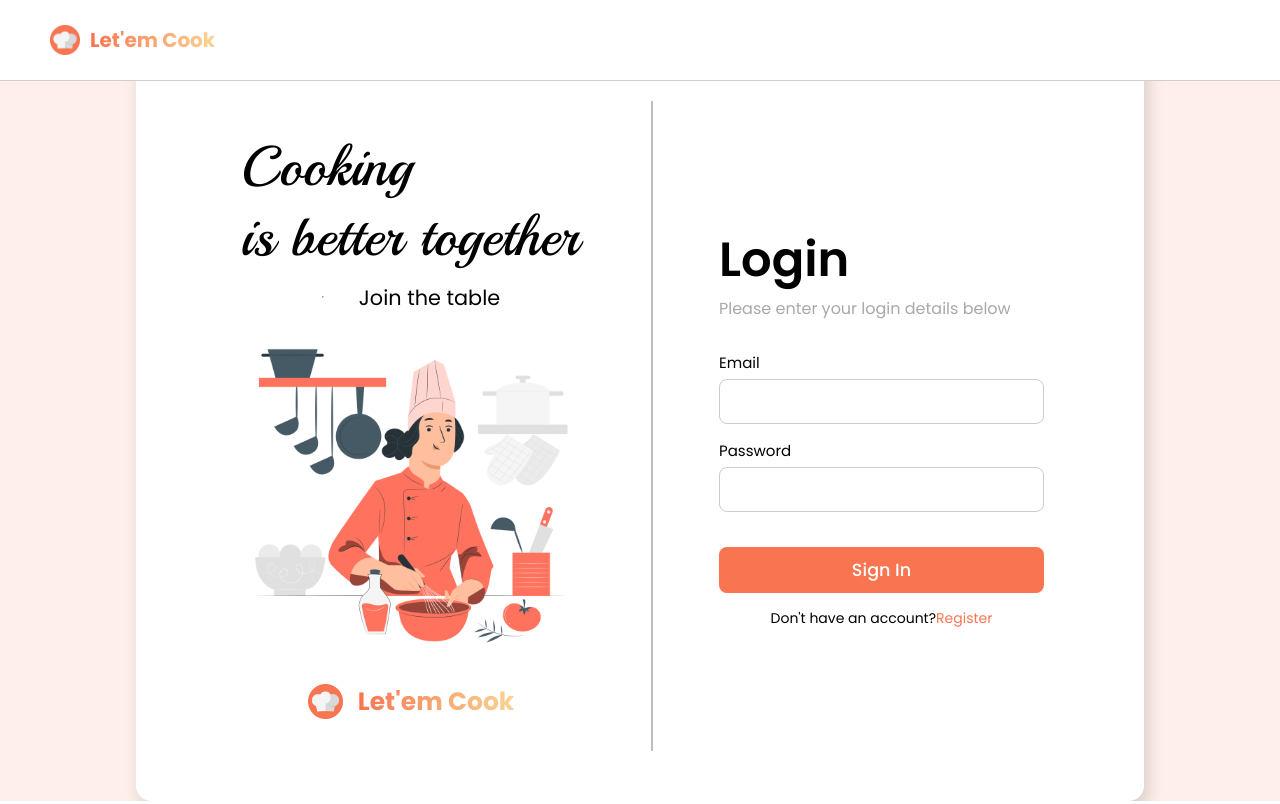
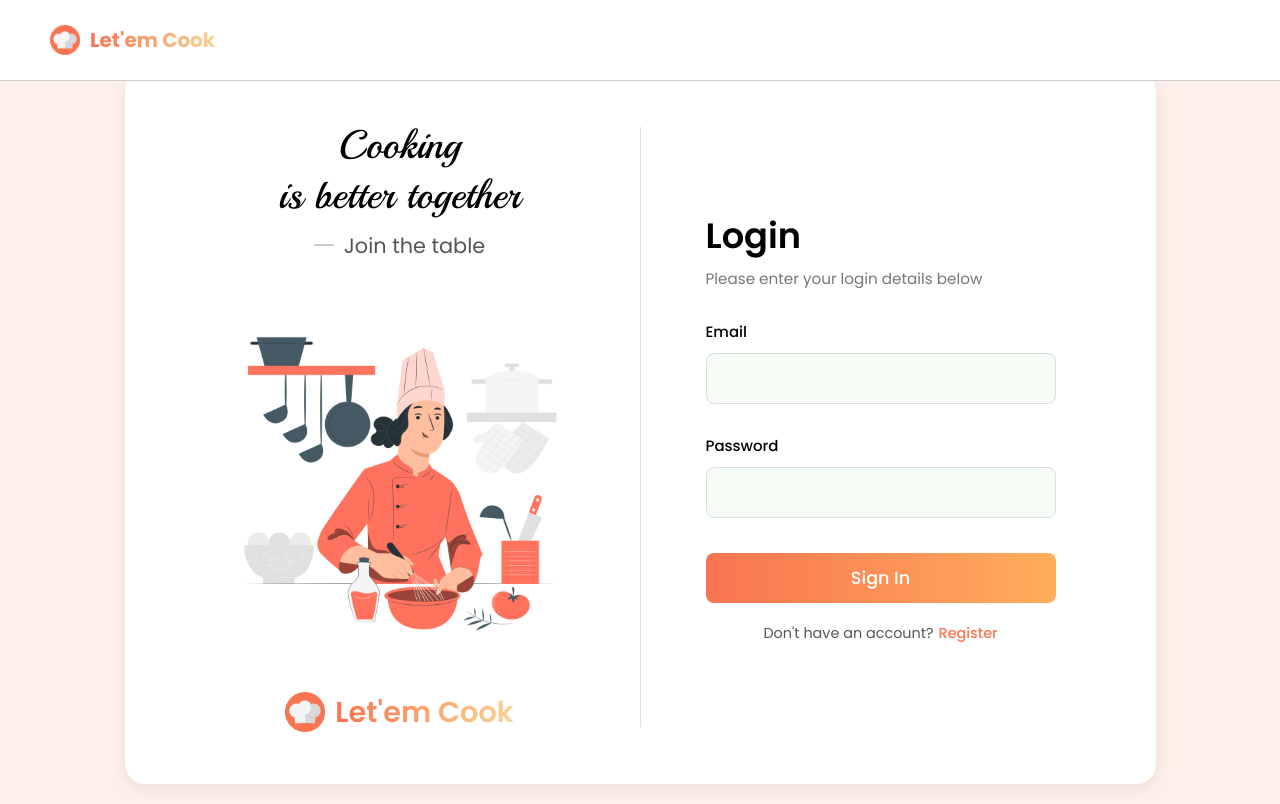
Before and after one commit to Syddevv/LetemCook, a React (Vite) app in the folder client/: page /login in a window 1280 px wide. Built offline with nearby package versions, Linux system fonts and the light colour scheme; no server answers.

Commit message:
login page responsiveness

```diff
--- a/client/src/pages/Login.jsx
+++ b/client/src/pages/Login.jsx
@@ -47,7 +47,7 @@ const LoginPage = () => {
 
       <div className="login-page">
         <div className="login-wrapper">
-          {/* LEFT SECTION */}
+          {/* LEFT SECTION (Hidden on mobile via CSS) */}
           <motion.div
             className="left-section"
             initial={{ x: -50, opacity: 0 }}
@@ -99,6 +99,8 @@ const LoginPage = () => {
             animate={{ x: 0, opacity: 1 }}
             transition={{ duration: 0.8, ease: "easeOut" }}
           >
+            {/* --- MOBILE HEADER (Only visible on mobile) --- */}
+
             <motion.div
               className="title"
               initial={{ y: 20, opacity: 0 }}
@@ -114,6 +116,7 @@ const LoginPage = () => {
               initial={{ opacity: 0, y: 20 }}
               animate={{ opacity: 1, y: 0 }}
               transition={{ delay: 0.3 }}
+              className="form-inputs-login"
             >
               <div>
                 <label htmlFor="email">Email</label>
--- a/client/src/styles/Login.css
+++ b/client/src/styles/Login.css
@@ -3,6 +3,7 @@
 * {
   font-family: Poppins;
   margin: 0;
+  box-sizing: border-box;
 }
 
 .login-page {
@@ -12,6 +13,7 @@
   width: 100vw;
   align-items: center;
   justify-content: center;
+  padding: 20px;
 }
 
 .login-wrapper {
@@ -20,26 +22,172 @@
   justify-content: center;
   background-color: white;
   padding: 50px 100px;
-  border-radius: 15px;
+  border-radius: 20px;
   gap: 25px;
-  box-shadow: 4px 8px 16px 0px rgba(0, 0, 0, 0.15);
+  box-shadow: 0 4px 15px rgba(0, 0, 0, 0.08);
   margin-top: 4%;
+  max-width: 100%;
+}
+
+.left-section {
+  display: flex;
+  flex-direction: column;
+  align-items: center;
+  gap: 20px;
+}
+
+.taglines-wrapper {
+  text-align: center;
+}
+
+.tagline {
+  font-family: "Playball", cursive;
+  font-size: 2.5rem;
+  font-weight: 400;
+}
+
+.sub-tagline {
+  display: flex;
+  align-items: center;
+  gap: 10px;
+  color: #555;
+}
+
+.sub-tagline hr {
+  width: 20px;
+  border: 1px solid #ccc;
+}
+
+.poster {
+  width: 100%;
+  max-width: 350px;
+  height: auto;
+  margin: 20px 0;
+}
+
+.logo-name-registration {
+  display: flex;
+  align-items: center;
+  gap: 10px;
+}
+
+.logo2 {
+  width: 40px;
+  height: auto;
+}
+
+.website-name2 {
+  font-size: 1.8rem;
+  font-weight: 600;
+  color: #f97450;
+}
+
+.partition {
+  border: none;
+  border-left: 1px solid #e0e0e0;
+  height: 600px;
+}
+
+.right-section {
+  width: 350px;
+}
+
+.title {
+  margin-bottom: 25px;
+}
+
+.title h1 {
+  font-size: 2.2rem;
+  font-weight: 600;
+  margin-bottom: 5px;
+}
+
+.title p {
+  color: #777;
+  font-size: 0.95rem;
+}
+
+.form-inputs-login div {
+  display: flex;
+  flex-direction: column;
+  margin-bottom: 15px;
+}
+
+.form-inputs-login label {
+  font-weight: 500;
+  margin-bottom: 5px;
+}
+
+.form-inputs-login input {
+  padding: 12px;
+  border: 1px solid #ddd;
+  background-color: #f5fcf5;
+  border-radius: 8px;
+  font-size: 1rem;
 }
 
 .sign-in-button {
-  background-color: #f97450;
+  background: linear-gradient(to right, #f97450, #ffae5c);
   border-radius: 8px;
   border: none;
   color: white;
   font-size: 1.1rem;
-  padding: 10px;
+  padding: 12px;
   font-weight: 500;
-  margin-top: 20px;
+  margin-top: 5px;
   cursor: pointer;
-  transition: 0.2s ease;
+  transition: all 0.2s ease;
+  width: 100%;
 }
 
 .sign-in-button:hover {
-  box-shadow: 0 4px 10px rgba(0, 0, 0, 0.15);
+  box-shadow: 0 6px 15px rgba(249, 116, 80, 0.3);
   transform: translateY(-2px);
 }
+
+.link-to-login {
+  text-align: center;
+  margin-top: 20px;
+  color: #555;
+  font-size: 0.9rem;
+}
+
+.link-to-login .link {
+  color: #f97450;
+  font-weight: 500;
+  margin-left: 5px;
+}
+
+@media (max-width: 992px) {
+  .left-section,
+  .partition {
+    display: none;
+  }
+
+  .mobile-logo-header {
+    display: none;
+  }
+
+  .login-page {
+    align-items: flex-start;
+    padding-top: 17vh;
+  }
+
+  .login-wrapper {
+    padding: 40px 25px;
+    width: 100%;
+    max-width: 450px;
+    margin-top: 0;
+    flex-direction: column;
+    box-shadow: 0 4px 15px rgba(0, 0, 0, 0.08);
+  }
+
+  .right-section .title h1,
+  .right-section .title p {
+    text-align: center;
+  }
+
+  .right-section {
+    width: 100%;
+  }
+}
```
